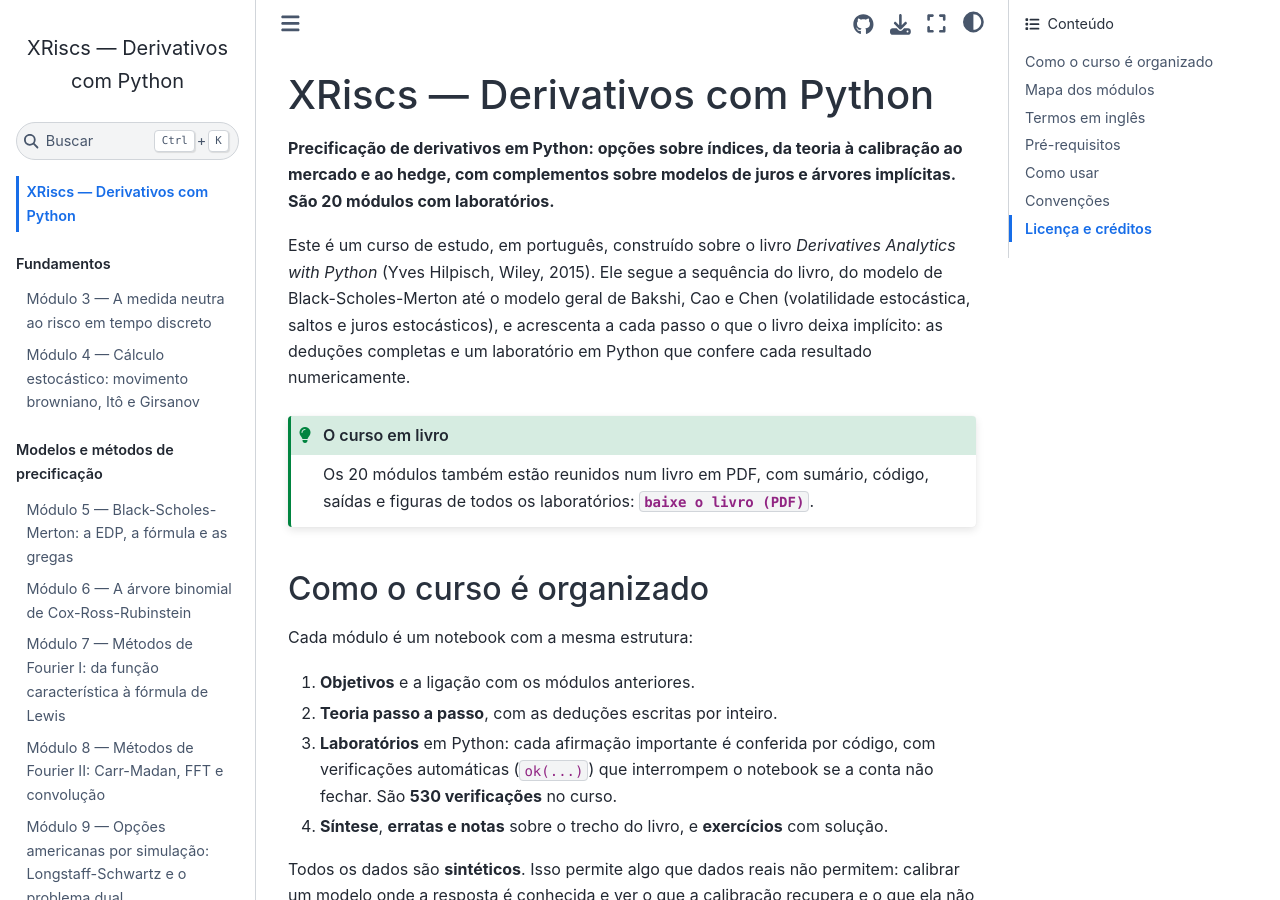
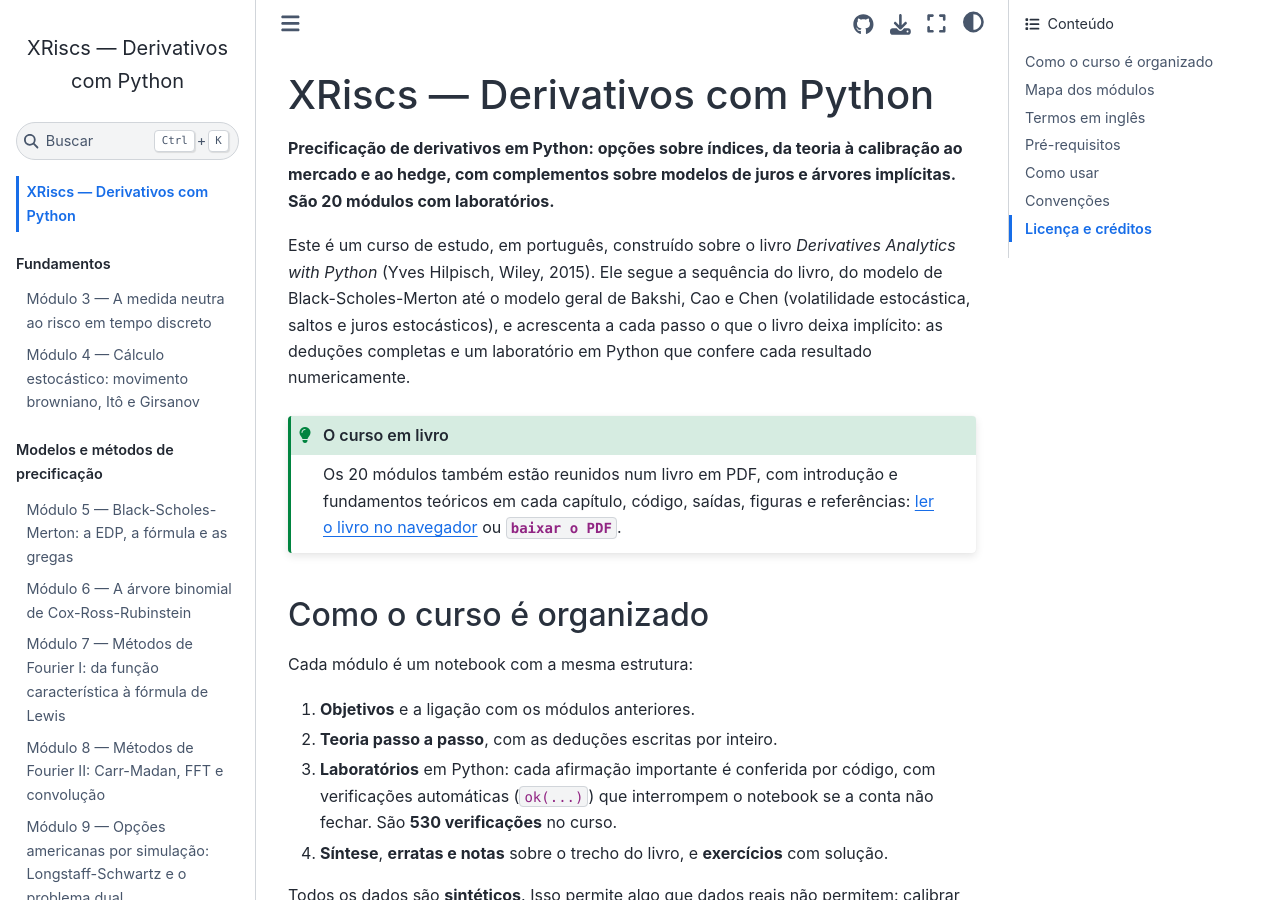
Before and after one commit to walterCNeto/XRiscs, a Jupyter Book: the page built from intro.md, in a window 1280 px wide and 900 px high. Built offline with Jupyter Book 1.0.4 settings and Sphinx 7.4.7 and the Sphinx Book theme 1.1.4, drawn with Linux system fonts in a browser that asks for light colours; pages that are not in the unit, such as notebooks, are missing from menus.

Commit message:
livro em PDF publicado no site (livro.pdf)

````diff
--- a/intro.md
+++ b/intro.md
@@ -6,7 +6,7 @@ Este é um curso de estudo, em português, construído sobre o livro *Derivative
 
 ```{admonition} O curso em livro
 :class: tip
-Os 20 módulos também estão reunidos num livro em PDF, com sumário, código, saídas e figuras de todos os laboratórios: {download}`baixe o livro (PDF) <livro/XRiscs_Derivativos_com_Python.pdf>`.
+Os 20 módulos também estão reunidos num livro em PDF, com introdução e fundamentos teóricos em cada capítulo, código, saídas, figuras e referências: [ler o livro no navegador](https://waltercneto.github.io/XRiscs/livro.pdf) ou {download}`baixar o PDF <livro/XRiscs_Derivativos_com_Python.pdf>`.
 ```
 
 ## Como o curso é organizado
````
Also changed, not shown: 1 other file.
